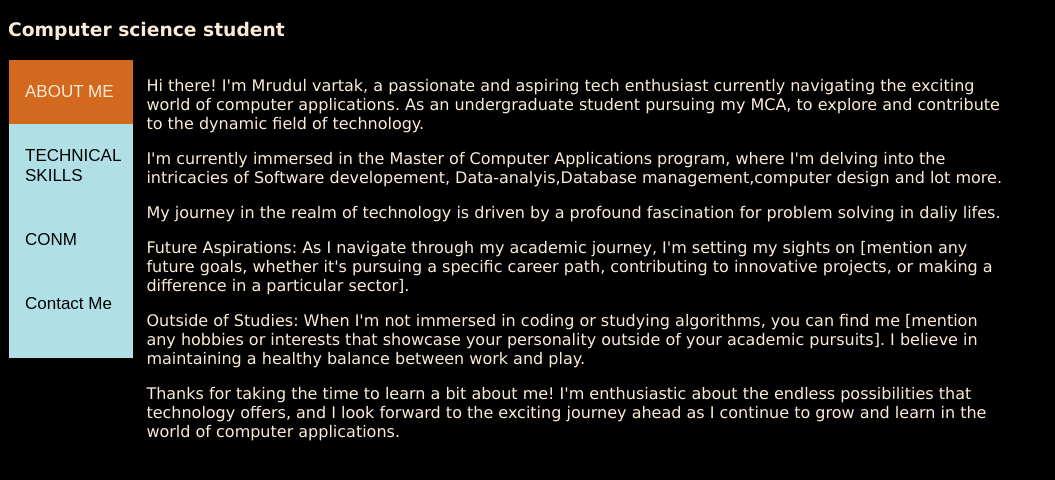
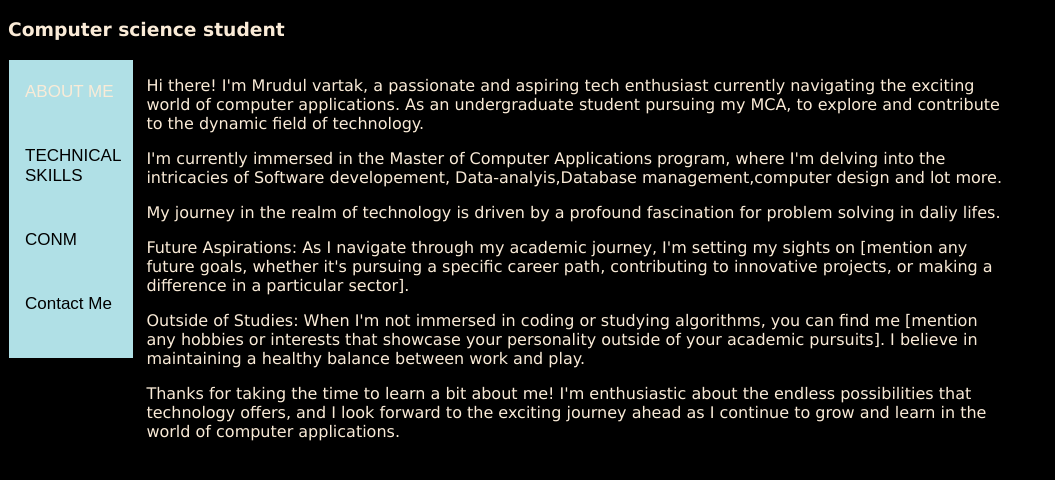
Before and after one commit to mrudul-vartak/mrudul-vartak.github.io, a plain HTML site: page index.html in a window 1280 px wide. Shown: the part 62-542 px from the top of the page, without its empty margins (0-1055 px from the left). Drawn offline with Linux system fonts and the light colour scheme.

Commit message:
Update index.html

```diff
--- a/index.html
+++ b/index.html
@@ -34,13 +34,13 @@
 
         /* Change background color of buttons on hover */
         .tab button:hover {
-          background-color:chocolate;
+          background-color:powderblue;
           color:antiquewhite;
         }
 
         /* Create an active/current "tab button" class */
         .tab button.active {
-          background-color: chocolate;
+          background-color:powderblue ;
           color:antiquewhite;
         }
 
```
